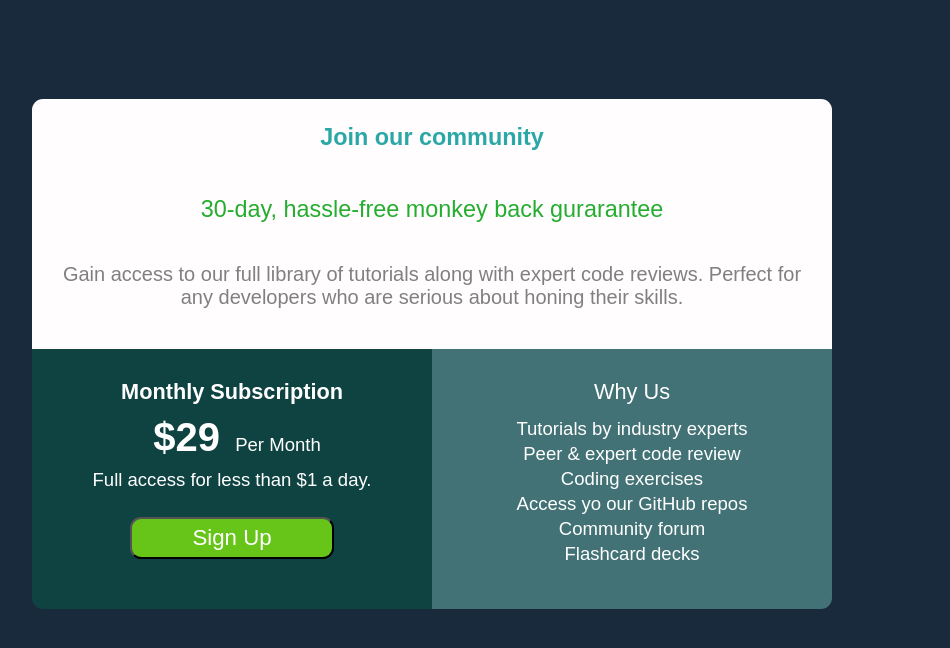
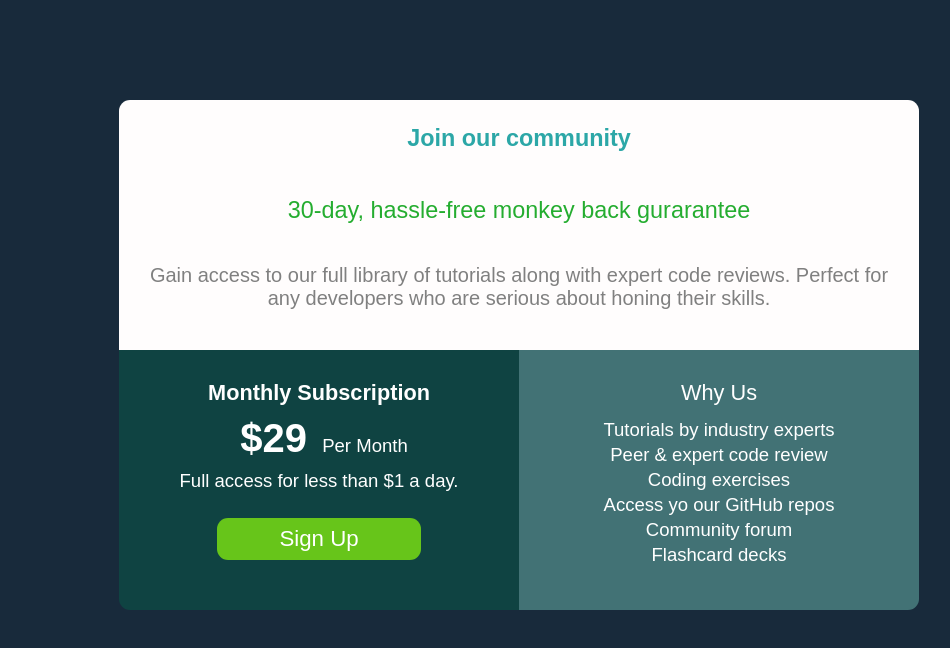
Before and after one commit to Arunsinghpundir/Subscription-Page, a plain HTML site: page index.html in a window 1280 px wide. Shown: the whole page, without its empty margins (121-1071 px from the left). Drawn offline with Linux system fonts and the light colour scheme.

Commit message:
style update

```diff
--- a/styles.css
+++ b/styles.css
@@ -7,6 +7,7 @@ The lower box on left side,should have CSS class '.card' and background color of
 The div containing these boxes should have CSS class '.container' and have border radius of 11 px.
 Make sure you have exact text in the 'why us' box .  */
 * {
+  box-sizing: border-box;
   margin: 0 auto;
   font-family: Arial, Helvetica, sans-serif;
 }
@@ -15,9 +16,7 @@ Make sure you have exact text in the 'why us' box .  */
   justify-content: center;
   align-items: center;
   border-radius: 11px;
-  width: 800px;
-  height: auto;
-  margin: 99px 1px 1px 153px;
+  margin: 100px auto 30px auto;
 }
 body {
   background-color: rgb(24, 42, 59);
@@ -86,4 +85,5 @@ button {
   border-radius: 11px;
   text-align: center;
   font-size: 1.2em;
+  border: none;
 }
```
